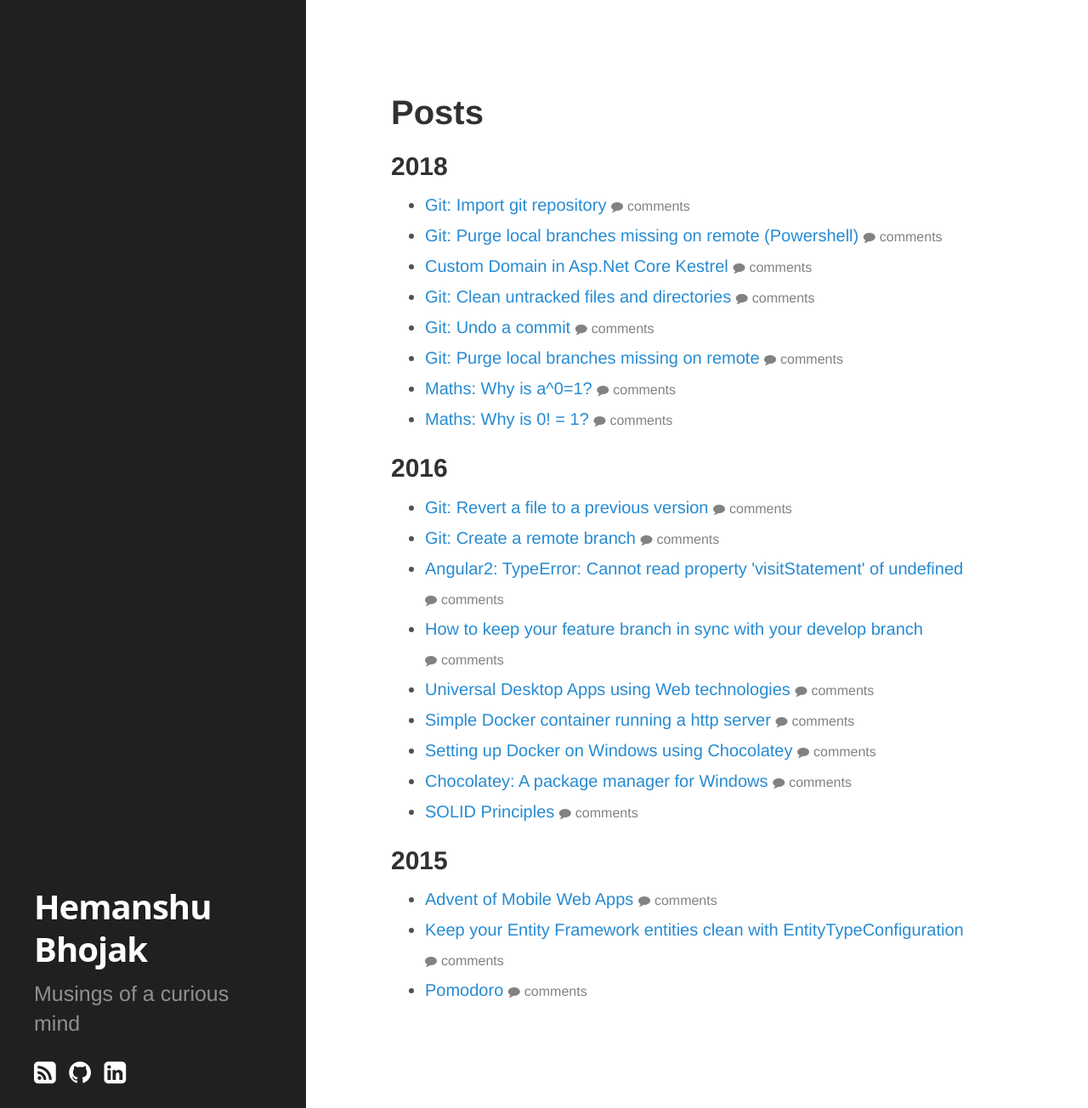
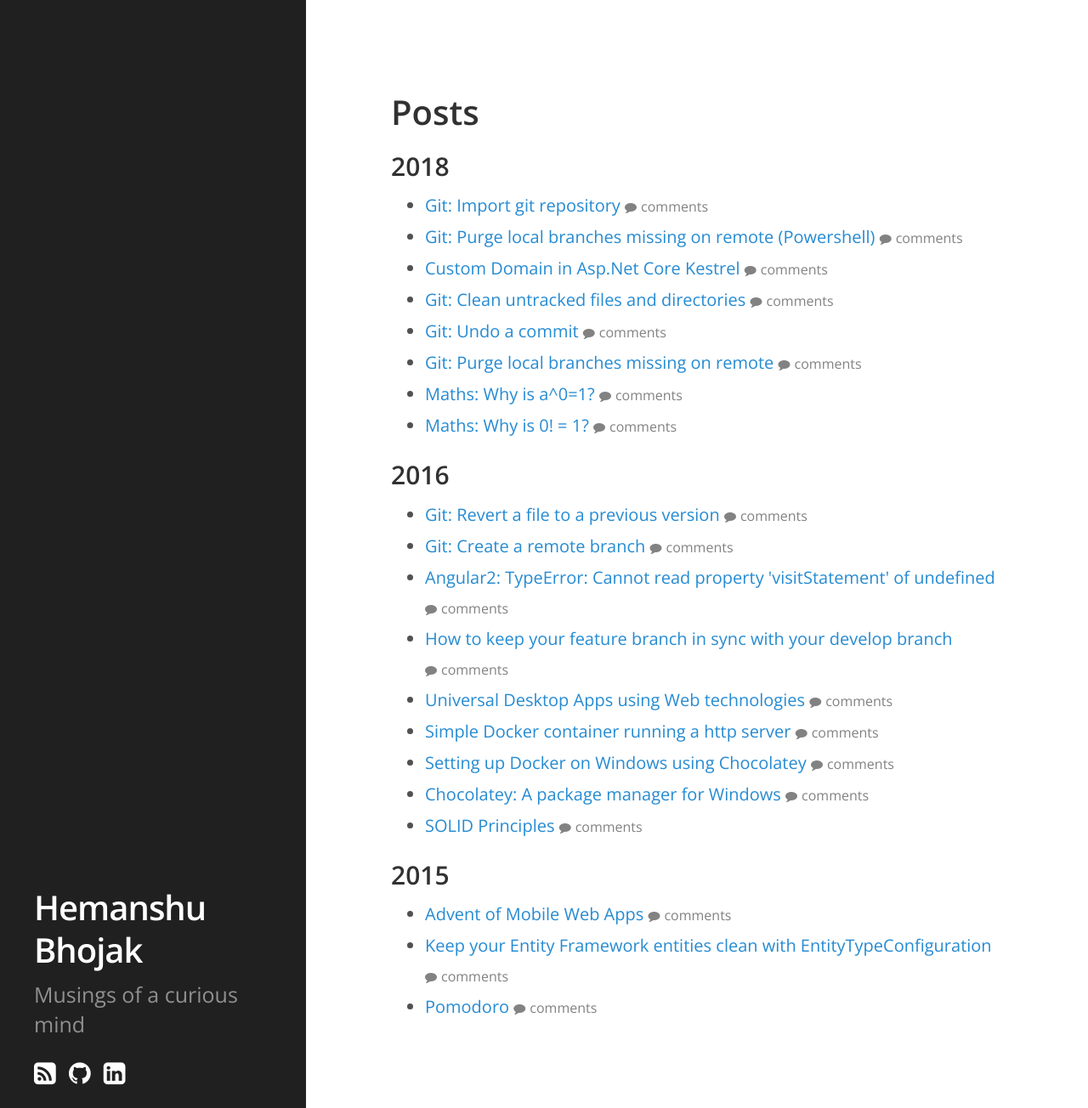
Before and after one commit to technoheman/hemanshubhojak.com, a Jekyll site: the page built from index.html, in a window 1280 px wide and 1304 px high. Shown: the whole window at 85% size. Built offline with Jekyll 4.4.1, drawn with Linux system fonts in a browser that asks for light colours; some web fonts are replaced; comment, search, counter and statistics services are not loaded.

Commit message:
UI changes

```diff
--- a/_config.yml
+++ b/_config.yml
@@ -23,7 +23,7 @@
 highlighter: rouge
 encoding: utf-8
 
-gems:
+plugins:
   - jekyll-seo-tag
   - jekyll-sitemap
   - jekyll-feed
--- a/_includes/head.html
+++ b/_includes/head.html
@@ -3,6 +3,8 @@
   <meta http-equiv="X-UA-Compatible" content="IE=edge">
   <meta http-equiv="content-type" content="text/html; charset=utf-8">
   <meta name="viewport" content="width=device-width, initial-scale=1.0, maximum-scale=1">
+
+  <link href="https://fonts.googleapis.com/css?family=Open+Sans:400,600&display=swap" rel="stylesheet">
 
   <title>
     {% if page.title == "Home" %}
--- a/_includes/main.scss
+++ b/_includes/main.scss
@@ -1,19 +1,29 @@
 @charset "utf-8";
 
-$grey-color:       #828282;
+$grey-color: #828282;
 $grey-color-light: lighten($grey-color, 40%);
-$grey-color-dark:  darken($grey-color, 25%);
+$grey-color-dark: darken($grey-color, 25%);
 
 @font-face {
-  font-family: 'FontAwesome';
-  src: url('/fonts/fontawesome-webfont.eot?v=4.6.2');
-  src: url('/fonts/fontawesome-webfont.eot?#iefix&v=4.6.2') format('embedded-opentype'), url('/fonts/fontawesome-webfont.woff2?v=4.6.2') format('woff2'), url('/fonts/fontawesome-webfont.woff?v=4.6.2') format('woff'), url('/fonts/fontawesome-webfont.ttf?v=4.6.2') format('truetype'), url('/fonts/fontawesome-webfont.svg?v=4.6.2#fontawesomeregular') format('svg');
+  font-family: "FontAwesome";
+  src: url("/fonts/fontawesome-webfont.eot?v=4.6.2");
+  src: url("/fonts/fontawesome-webfont.eot?#iefix&v=4.6.2") format("embedded-opentype"),
+    url("/fonts/fontawesome-webfont.woff2?v=4.6.2") format("woff2"),
+    url("/fonts/fontawesome-webfont.woff?v=4.6.2") format("woff"),
+    url("/fonts/fontawesome-webfont.ttf?v=4.6.2") format("truetype"),
+    url("/fonts/fontawesome-webfont.svg?v=4.6.2#fontawesomeregular") format("svg");
   font-weight: normal;
   font-style: normal;
 }
 
 @import "fonts", "poole", "hyde", "syntax";
 
-.social-facebook{
+* {
+  -webkit-font-smoothing: antialiased;
+  -moz-osx-font-smoothing: grayscale;
+  text-rendering: optimizeLegibility;
+}
+
+.social-facebook {
   margin: 1em 0px;
 }
--- a/_sass/_hyde.scss
+++ b/_sass/_hyde.scss
@@ -32,7 +32,7 @@
  */
 
 html {
-  font-family: "PT Sans", Helvetica, Arial, sans-serif;
+  font-family: 'Open Sans', sans-serif;
 }
 @media (min-width: 48em) {
   html {
@@ -64,7 +64,6 @@
 .sidebar-about h1 {
   color: #fff;
   margin-top: 0;
-  font-family: 'Open Sans', sans-serif;
   font-size: 1rem;
   letter-spacing: -1px;
 }
--- a/_sass/_poole.scss
+++ b/_sass/_poole.scss
@@ -13,7 +13,6 @@
  * https://github.com/poole/poole.
  */
 
-
 /*
  * Contents
  *
@@ -27,7 +26,6 @@
  * Reverse layout
  * Themes
  */
-
 
 /*
  * Body resets
@@ -48,9 +46,10 @@
 }
 
 html {
-  font-family: 'Open Sans', sans-serif;
+  font-family: "Open Sans", sans-serif;
   font-size: 1.4rem;
   line-height: 1.75em;
+  font-weight: 400;
 }
 @media (min-width: 38em) {
   html {
@@ -80,9 +79,14 @@
 }
 
 /* Headings */
-h1, h2, h3, h4, h5, h6 {
-  margin-bottom: .5rem;
-  font-weight: bold;
+h1,
+h2,
+h3,
+h4,
+h5,
+h6 {
+  margin-bottom: 0.5rem;
+  font-weight: 600;
   line-height: 1.25;
   color: #313131;
   text-rendering: optimizeLegibility;
@@ -98,7 +102,9 @@
   margin-top: 1.5rem;
   font-size: 1.25rem;
 }
-h4, h5, h6 {
+h4,
+h5,
+h6 {
   margin-top: 1rem;
   font-size: 1rem;
 }
@@ -111,20 +117,22 @@
 
 strong {
   color: #303030;
+  font-weight: 600;
 }
 
-
 /* Lists */
-ul, ol, dl {
+ul,
+ol,
+dl {
   margin-top: 0;
   margin-bottom: 1rem;
 }
 
 dt {
-  font-weight: bold;
+  font-weight: 600;
 }
 dd {
-  margin-bottom: .5rem;
+  margin-bottom: 0.5rem;
 }
 
 /* Misc */
@@ -138,7 +146,7 @@
 
 abbr {
   font-size: 85%;
-  font-weight: bold;
+  font-weight: 600;
   color: #555;
   text-transform: uppercase;
 }
@@ -153,7 +161,7 @@
   font-family: Menlo, Monaco, "Courier New", monospace;
 }
 code {
-  padding: .25em .5em;
+  padding: 0.25em 0.5em;
   font-size: 85%;
   color: #bf616a;
   background-color: #f9f9f9;
@@ -164,7 +172,7 @@
   margin-top: 0;
   margin-bottom: 1rem;
   padding: 1rem;
-  font-size: .8rem;
+  font-size: 0.8rem;
   line-height: 1.4;
   white-space: pre;
   white-space: pre-wrap;
@@ -200,7 +208,7 @@
   background-color: transparent;
 }
 .gist .gist-file .gist-data {
-  font-size: .8rem !important;
+  font-size: 0.8rem !important;
   line-height: 1.4;
 }
 .gist code {
@@ -212,10 +220,10 @@
 
 /* Quotes */
 blockquote {
-  padding: .5rem 1rem;
-  margin: .8rem 0;
+  padding: 0.5rem 1rem;
+  margin: 0.8rem 0;
   color: #7a7a7a;
-  border-left: .25rem solid #e5e5e5;
+  border-left: 0.25rem solid #e5e5e5;
 }
 blockquote p:last-child {
   margin-bottom: 0;
@@ -243,14 +251,13 @@
 }
 td,
 th {
-  padding: .25rem .5rem;
+  padding: 0.25rem 0.5rem;
   border: 1px solid #e5e5e5;
 }
 tbody tr:nth-child(odd) td,
 tbody tr:nth-child(odd) th {
   background-color: #f9f9f9;
 }
-
 
 /*
  * Custom type
@@ -262,7 +269,6 @@
   font-size: 1.25rem;
   font-weight: 300;
 }
-
 
 /*
  * Messages
@@ -278,7 +284,6 @@
   background-color: #f9f9f9;
 }
 
-
 /*
  * Container
  *
@@ -287,12 +292,11 @@
 
 .container {
   max-width: 38rem;
-  padding-left:  1rem;
+  padding-left: 1rem;
   padding-right: 1rem;
-  margin-left:  auto;
+  margin-left: auto;
   margin-right: auto;
 }
-
 
 /*
  * Masthead
@@ -301,7 +305,7 @@
  */
 
 .masthead {
-  padding-top:    1rem;
+  padding-top: 1rem;
   padding-bottom: 1rem;
   margin-bottom: 3rem;
 }
@@ -319,7 +323,6 @@
   color: #c0c0c0;
   letter-spacing: 0;
 }
-
 
 /*
  * Posts and pages
@@ -374,7 +377,6 @@
   color: inherit;
 }
 
-
 /*
  * Pagination
  *
@@ -386,7 +388,7 @@
   overflow: hidden; /* clearfix */
   margin-left: -1rem;
   margin-right: -1rem;
-  font-family: 'Open Sans', sans-serif;
+  font-family: "Open Sans", sans-serif;
   color: #ccc;
   text-align: center;
 }
@@ -416,51 +418,51 @@
   }
   .pagination-item:first-child {
     margin-bottom: 0;
-    border-top-left-radius:    4px;
+    border-top-left-radius: 4px;
     border-bottom-left-radius: 4px;
   }
   .pagination-item:last-child {
     margin-left: -1px;
-    border-top-right-radius:    4px;
+    border-top-right-radius: 4px;
     border-bottom-right-radius: 4px;
   }
 }
 
 //
-.post-meta{
+.post-meta {
   color: #9a9a9a;
   font-size: 1em;
   margin-bottom: 4em;
 }
 
-.post-tags{
+.post-tags {
   margin-right: 10px;
 }
 
-.post-tags::before{
+.post-tags::before {
   font: normal normal normal 14px/1 FontAwesome;
   content: "\f02c";
   padding-right: 5px;
 }
 
-.post-date{
+.post-date {
   margin-right: 10px;
 }
 
-.post-date::before{
+.post-date::before {
   font: normal normal normal 14px/1 FontAwesome;
   padding-right: 5px;
   content: "\f073";
 }
 
-.post-comments::before{
+.post-comments::before {
   font: normal normal normal 14px/1 FontAwesome;
   padding-right: 5px;
   content: "\f075";
 }
 
-a.post-comments{
+a.post-comments {
   color: $grey-color;
   text-transform: lowercase;
-  font-size: .8em;
+  font-size: 0.8em;
 }
```
Lines whose indentation alone changed are shown as unchanged.
